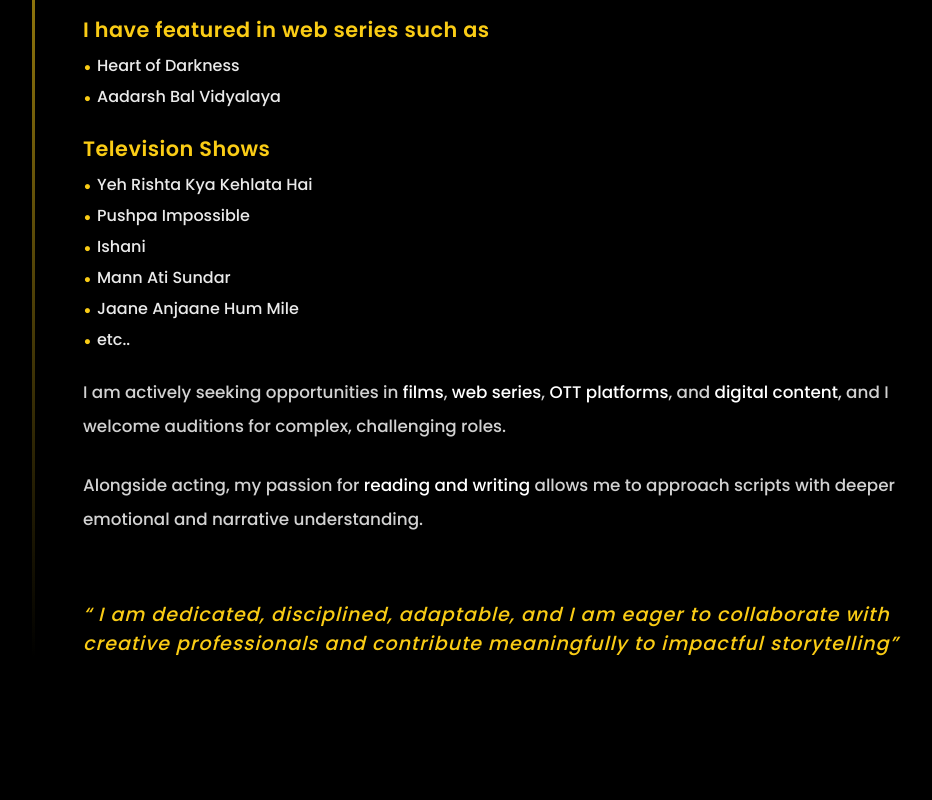
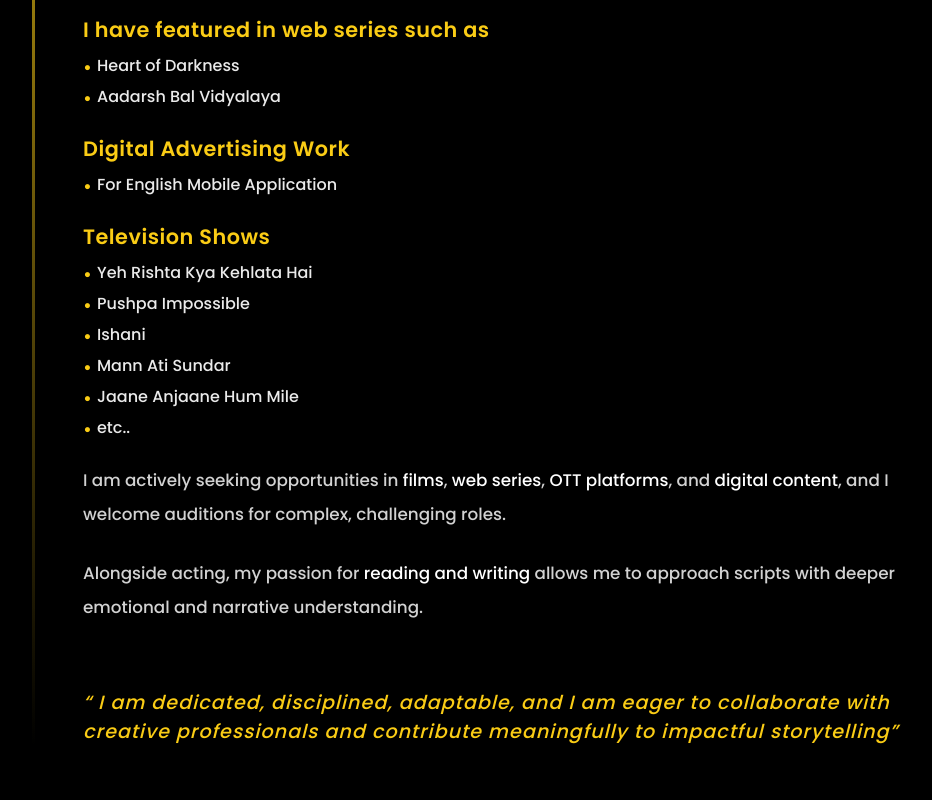
Before and after one commit to gautamsiddharth09/react-actor-portfolio, a React (Vite) app in the folder actor-portfolio/: page / in a window 1280 px wide. Shown: the part 1420-2220 px from the top of the page, without its empty margins (133-1065 px from the left). Built offline with nearby package versions, Linux system fonts and the light colour scheme.

Commit message:
Updated videos

```diff
--- a/actor-portfolio/src/components/About/About.jsx
+++ b/actor-portfolio/src/components/About/About.jsx
@@ -59,6 +59,11 @@ const About = () => {
     <li>Aadarsh Bal Vidyalaya</li>
   </ul>
 
+  <h3>Digital Advertising Work</h3>
+  <ul>
+    <li>For English Mobile Application</li>
+  </ul>
+
   <h3>Television Shows</h3>
   <ul>
     <li>Yeh Rishta Kya Kehlata Hai</li>
--- a/actor-portfolio/src/components/Videos/Videos.jsx
+++ b/actor-portfolio/src/components/Videos/Videos.jsx
@@ -2,11 +2,20 @@ import React, { useState } from "react";
 import "./Videos.css";
 
 const videos = [
+
+  {
+    id: 0,
+    title: "Audition - Digitak Ad",
+    url: "https://youtube.com/shorts/lw8C_pIg5ZU?si=-i8enebe0e4big2O",
+  },
+
   {
     id: 1,
     title: "Audition - Comedy",
     url: "https://www.youtube.com/embed/CiRoak-o8Z0",
   },
+
+
   {
     id: 2,
     title: "Bank Employee",
```
